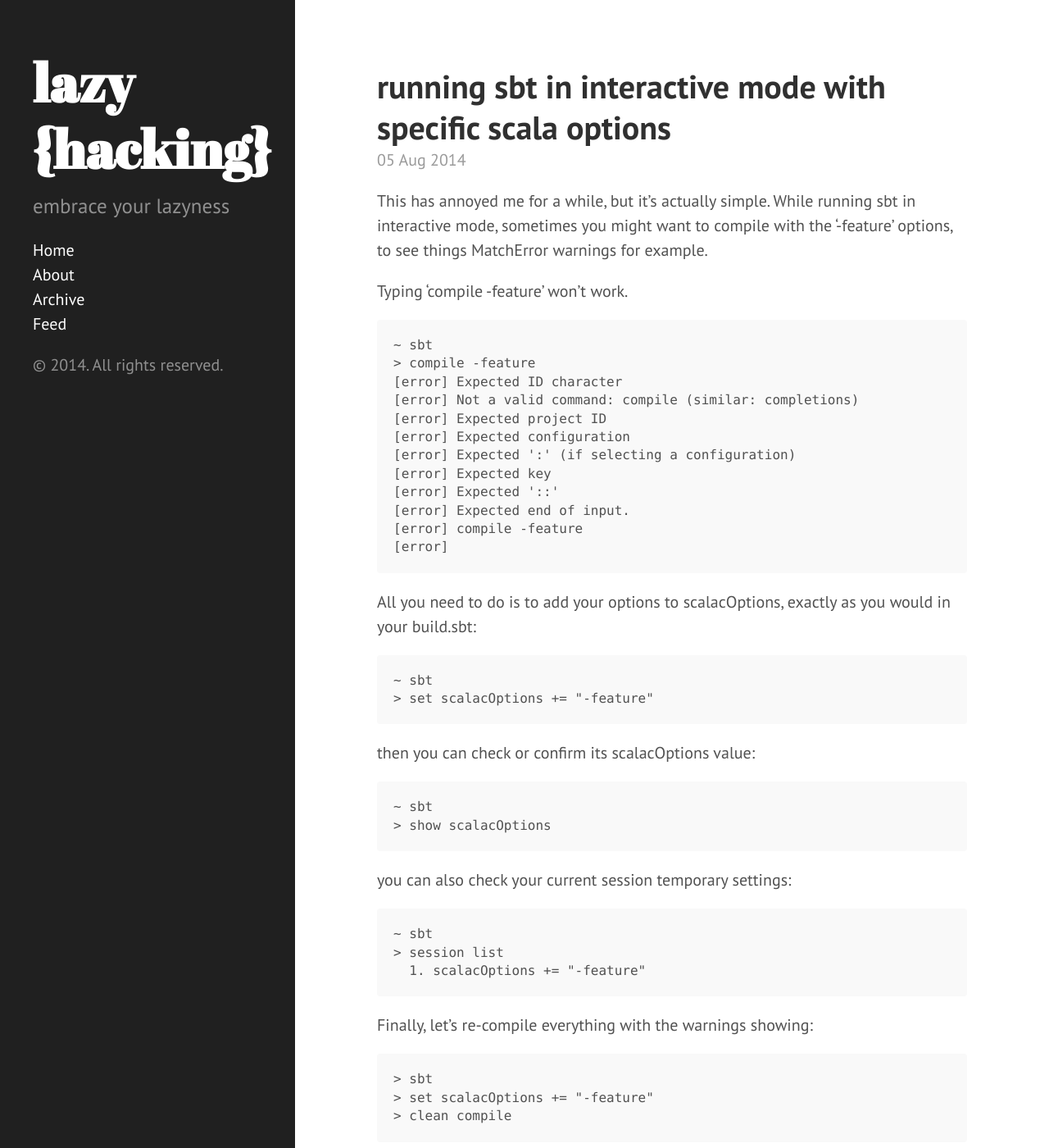
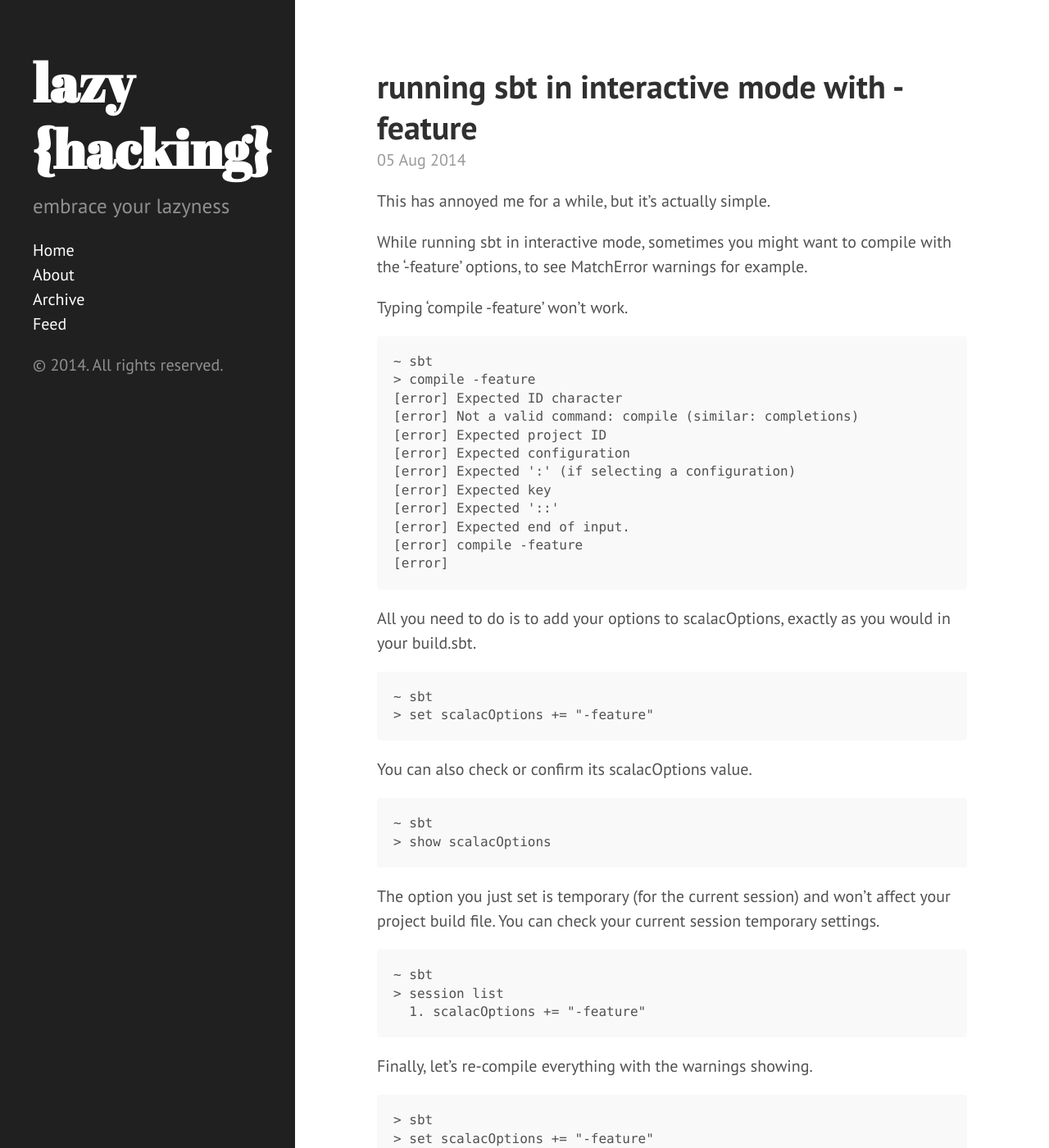
Before and after one commit to bchazalet/bchazalet.github.io, a Jekyll site: the page built from _posts/2014-08-05-sbt-interactive-with-scala-options.md, in a window 1280 px wide and 1400 px high. Shown: the whole window at 82% size. Built offline with Jekyll 4.4.1, drawn with Linux system fonts in a browser that asks for light colours; Markdown is read by kramdown in place of the engine named in the settings; some of the changed text lies outside the part shown.

Commit message:
Improving sbt article

```diff
--- a/_posts/2014-08-05-sbt-interactive-with-scala-options.md
+++ b/_posts/2014-08-05-sbt-interactive-with-scala-options.md
@@ -1,10 +1,11 @@
 ---
 layout: post
-title: running sbt in interactive mode with specific scala options
+title: running sbt in interactive mode with -feature
 ---
 
 This has annoyed me for a while, but it's actually simple.
-While running sbt in interactive mode, sometimes you might want to compile with the '-feature' options, to see things MatchError warnings for example.
+
+While running sbt in interactive mode, sometimes you might want to compile with the '-feature' options, to see MatchError warnings for example.
 
 Typing 'compile -feature' won't work.
 
@@ -21,26 +22,28 @@ Typing 'compile -feature' won't work.
     [error] compile -feature
     [error]
 
-All you need to do is to add your options to scalacOptions, exactly as you would in your build.sbt:
+All you need to do is to add your options to scalacOptions, exactly as you would in your build.sbt.
 
     ~ sbt
     > set scalacOptions += "-feature"
 
-then you can check or confirm its scalacOptions value:
+You can also check or confirm its scalacOptions value.
 
     ~ sbt
     > show scalacOptions
 
-you can also check your current session temporary settings:
+The option you just set is temporary (for the current session) and won't affect your project build file. You can check your current session temporary settings.
 
     ~ sbt
     > session list
       1. scalacOptions += "-feature"
 
-Finally, let's re-compile everything with the warnings showing:
+Finally, let's re-compile everything with the warnings showing.
 
     > sbt
     > set scalacOptions += "-feature"
     > clean compile
 
-well, that wasn't so hard.
+More info on [inspecting the build](http://www.scala-sbt.org/0.13/docs/Howto-Inspect-the-Build.html), from the sbt doc.
+
+Well, that wasn't so hard.
```
